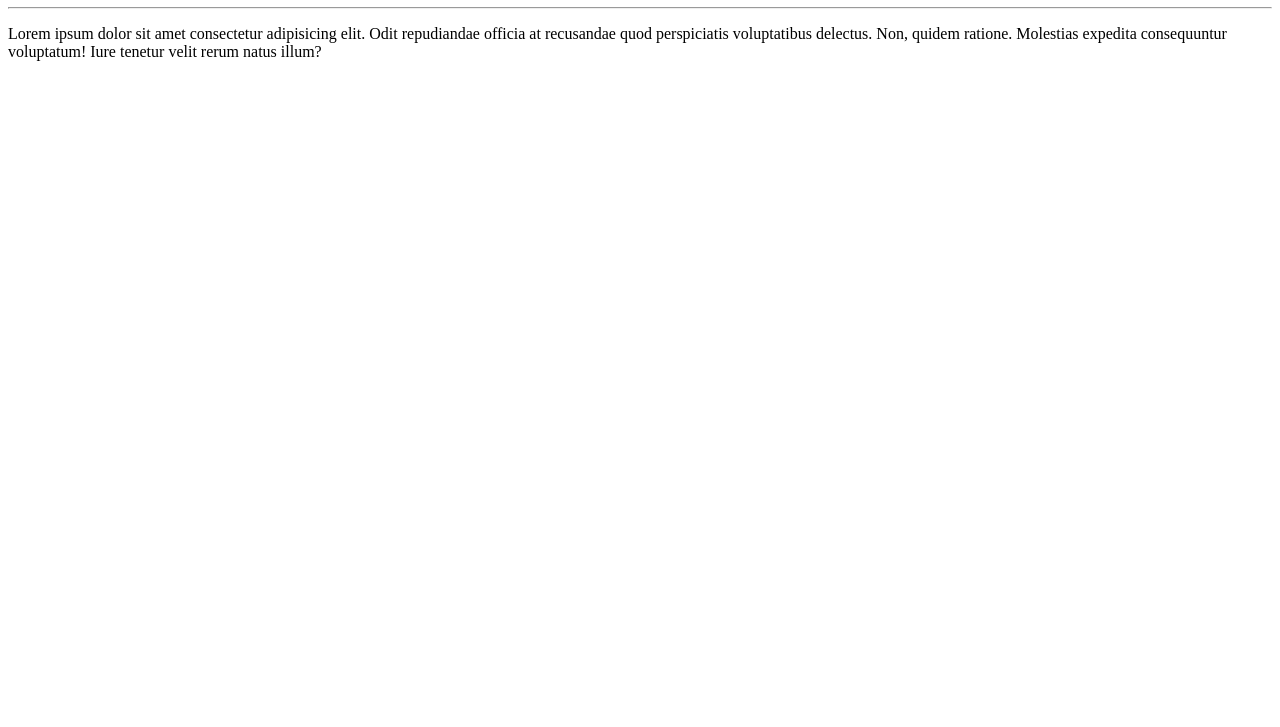
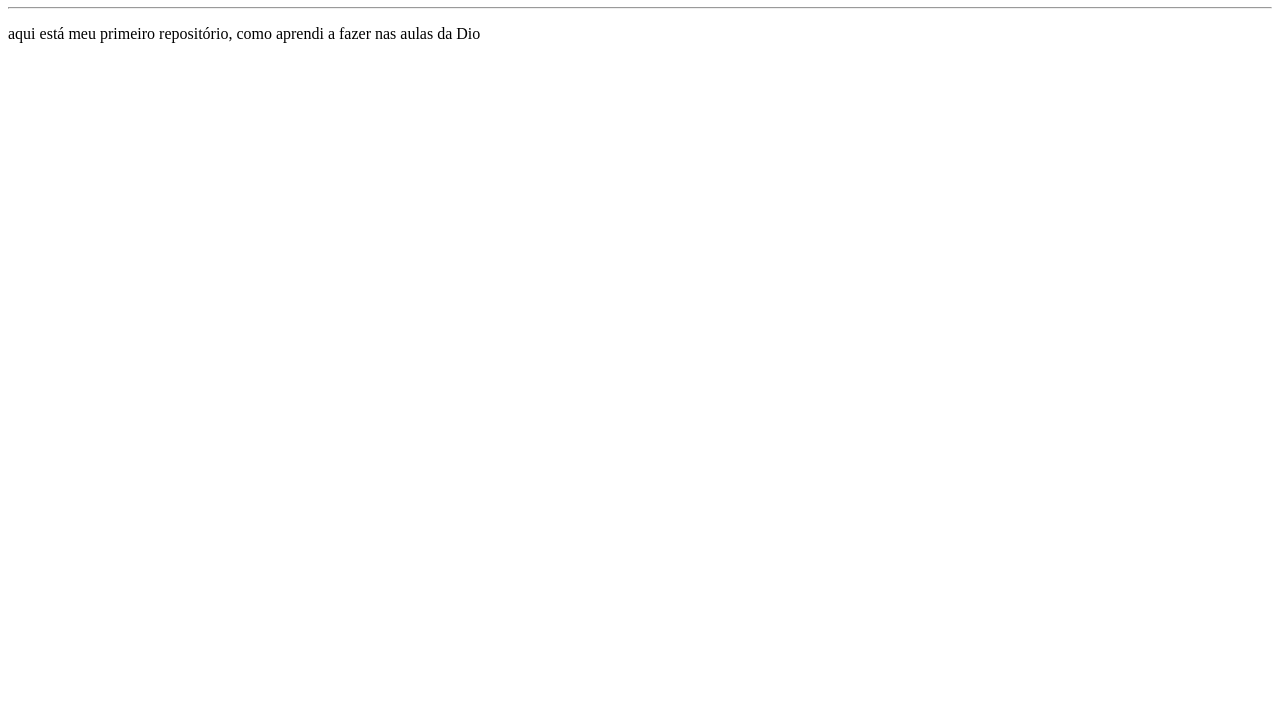
Before and after one commit to MariaClaudia33/primeiroRP, a plain HTML site: page site-exemplo/index.html in a window 1280 px wide. Shown: the part 73-800 px from the top of the page. Drawn offline with Linux system fonts and the light colour scheme.

Commit message:
Update index.html

```diff
--- a/site-exemplo/index.html
+++ b/site-exemplo/index.html
@@ -9,7 +9,7 @@
 <body>
     <h1>primerioRP</h1>
     <hr>
-    <p> Lorem ipsum dolor sit amet consectetur adipisicing elit. Odit repudiandae officia at recusandae quod perspiciatis voluptatibus delectus. Non, quidem ratione. Molestias expedita consequuntur voluptatum! Iure tenetur velit rerum natus illum?
+    <p> aqui está meu primeiro repositório, como aprendi a fazer nas aulas da Dio
 
 </body>
 </html>
```
